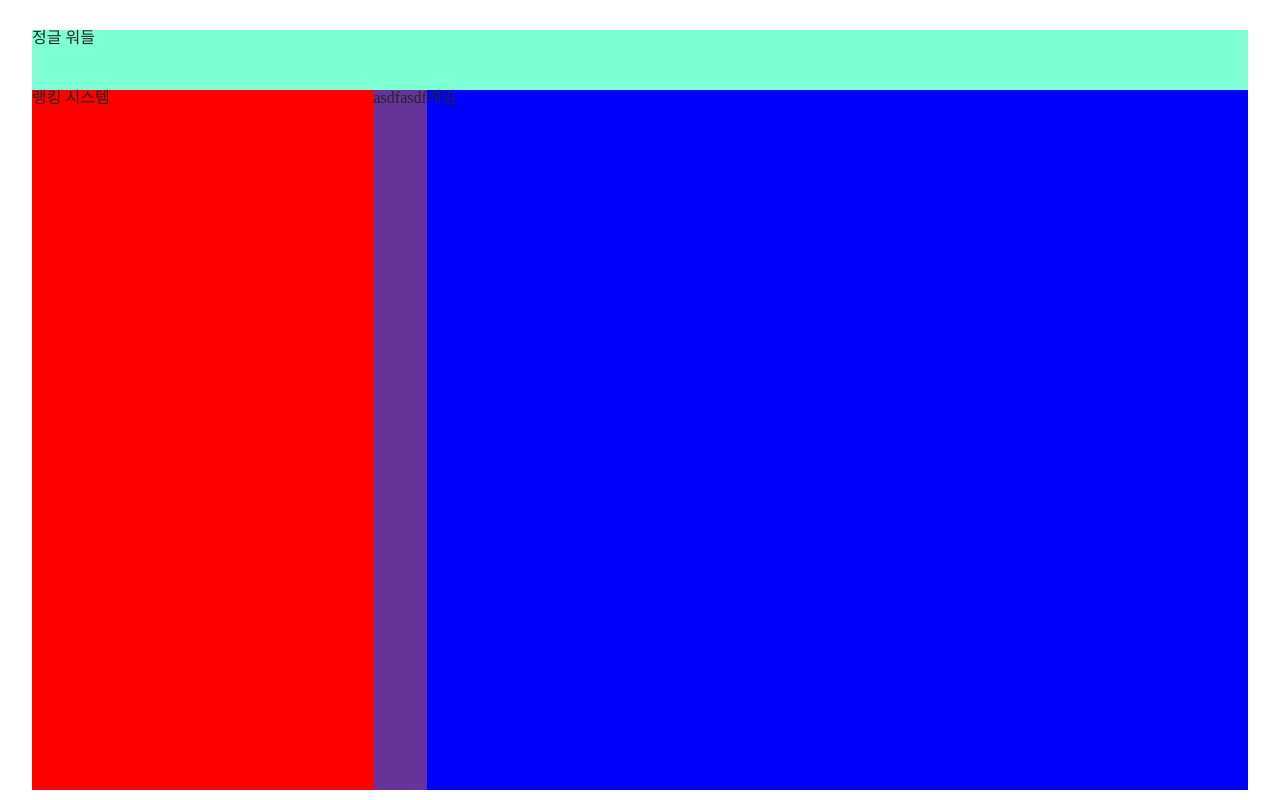
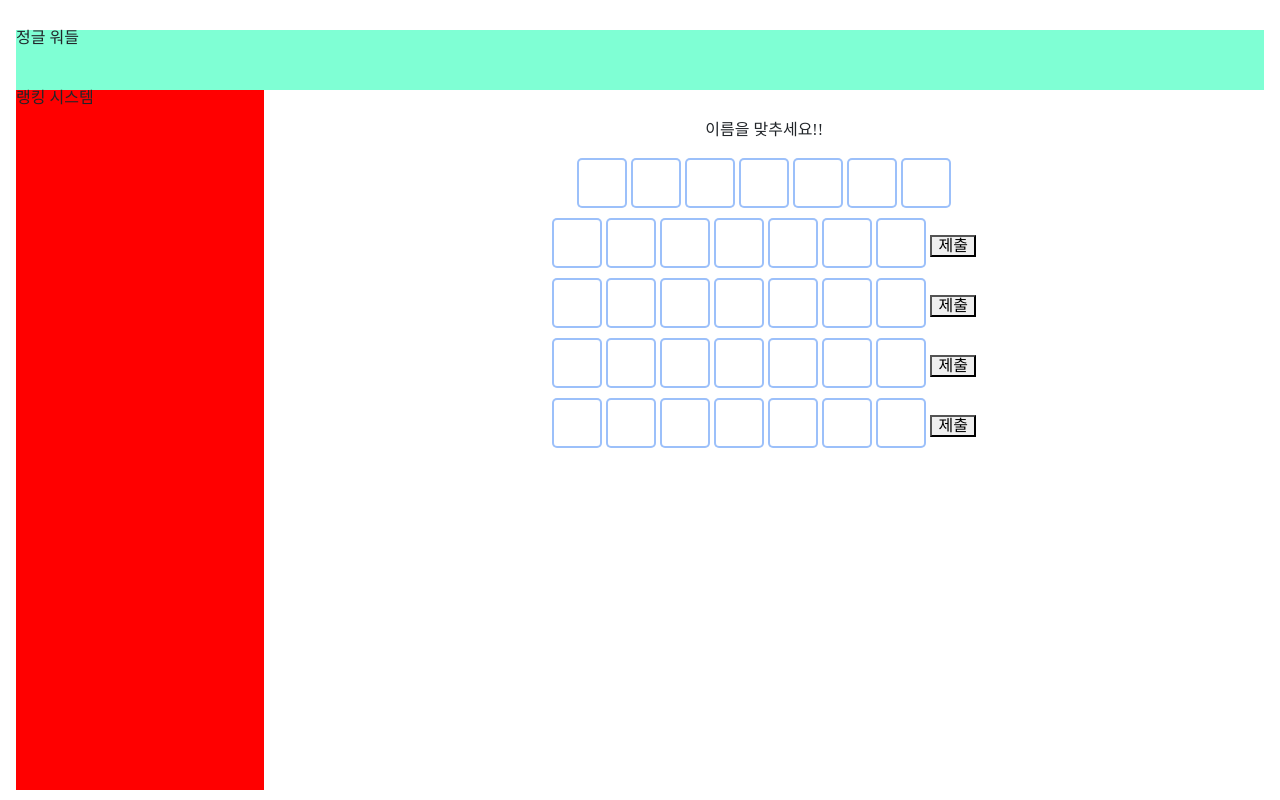
Before and after one commit to wonyoung2257/jungle_week00_project, a Flask app: template templates/main.html in a window 1280 px wide. Run offline with Flask 2, Linux system fonts and the light colour scheme; the template is opened without the code that fills it, so the values that code supplies are empty; some libraries are stand-ins or nearby versions; some web fonts are replaced.

Commit message:
- game 로직 개발 진행중

```diff
--- a/app.py
+++ b/app.py
@@ -11,7 +11,7 @@ db = client.dbexam
 
 @app.route('/')
 def home():
-  return render_template('index.html')
+  return render_template('main.html')
 
 if __name__ == '__main__':
   app.run('0.0.0.0', port=5000, debug =True)
--- a/templates/main.html
+++ b/templates/main.html
@@ -34,8 +34,8 @@
     <link href="/static/css/reset.css" rel="stylesheet" />
     <style>
       .wrapper {
-        padding-left: 2rem;
-        padding-right: 2rem;
+        padding-left: 1rem;
+        padding-right: 1rem;
         margin-top: 30px;
         margin-left: auto;
         margin-right: auto;
@@ -48,7 +48,7 @@
       .main_wrapper {
         display: flex;
         height: 700px;
-        width: auto;
+        /* width: auto; */
         background-color: rebeccapurple;
       }
       .ranking {
@@ -56,8 +56,26 @@
         background-color: red;
       }
       .game {
+        padding: 2rem;
         flex-grow: 3;
-        background-color: blue;
+        background-color: white;
+        box-sizing: border-box;
+        text-align: center;
+      }
+      .game_header {
+        margin-bottom: 20px;
+      }
+      .game_input {
+        width: 50px;
+        height: 50px;
+        font-size: 25px;
+        font-weight: 600;
+        border: 2px solid rgba(59, 130, 246, 0.5);
+        border-radius: 5px;
+        text-align: center;
+      }
+      .input_wrapper {
+        margin-bottom: 10px;
       }
     </style>
   </head>
@@ -67,8 +85,94 @@
       <div class="main_wrapper">
         <div class="ranking">랭킹 시스템</div>
 
-        asdfasdf
-        <div class="game">게임</div>
+        <div class="game">
+          <h2 class="game_header">이름을 맞추세요!!</h2>
+          <p class="input_wrapper input_wrapper0">
+            <input type="text" class="game_input" maxlength="1" />
+            <input type="text" class="game_input" maxlength="1" />
+            <input type="text" class="game_input" maxlength="1" />
+            <input type="text" class="game_input" maxlength="1" />
+            <input type="text" class="game_input" maxlength="1" />
+            <input type="text" class="game_input" maxlength="1" />
+            <input type="text" class="game_input" maxlength="1" />
+          </p>
+          <p class="input_wrapper">
+            <input type="text" class="game_input" />
+            <input type="text" class="game_input" />
+            <input type="text" class="game_input" />
+            <input type="text" class="game_input" />
+            <input type="text" class="game_input" />
+            <input type="text" class="game_input" />
+            <input type="text" class="game_input" />
+            <button class="game_button">제출</button>
+          </p>
+          <p class="input_wrapper">
+            <input type="text" class="game_input" />
+            <input type="text" class="game_input" />
+            <input type="text" class="game_input" />
+            <input type="text" class="game_input" />
+            <input type="text" class="game_input" />
+            <input type="text" class="game_input" />
+            <input type="text" class="game_input" />
+            <button class="game_button">제출</button>
+          </p>
+          <p class="input_wrapper">
+            <input type="text" class="game_input" />
+            <input type="text" class="game_input" />
+            <input type="text" class="game_input" />
+            <input type="text" class="game_input" />
+            <input type="text" class="game_input" />
+            <input type="text" class="game_input" />
+            <input type="text" class="game_input" />
+            <button class="game_button">제출</button>
+          </p>
+          <p class="input_wrapper">
+            <input type="text" class="game_input" />
+            <input type="text" class="game_input" />
+            <input type="text" class="game_input" />
+            <input type="text" class="game_input" />
+            <input type="text" class="game_input" />
+            <input type="text" class="game_input" />
+            <input type="text" class="game_input" />
+            <button class="game_button">제출</button>
+          </p>
+        </div>
+        <script>
+          var replaceAt = function (input, index, character) {
+            return (
+              input.substr(0, index) +
+              character +
+              input.substr(index + character.length)
+            );
+          };
+          let answer = "ㅇㅜㅓㄴㅇㅕㅇ";
+
+          document
+            .querySelector(".input_wrapper0")
+            .addEventListener("keypress", (e) => {
+              if (e.key == "Enter") {
+                let user_input = document.querySelectorAll(".game_input");
+                let temp_answer = answer.split("");
+                // 게임 로직
+                for (let i = 0; i < answer.length; i++) {
+                  if (user_input[i].value === temp_answer[i]) {
+                    temp_answer[i] = "";
+                    user_input[i].style.backgroundColor = "#22C55E";
+                    user_input[i].style.color = "white";
+                  } else if (temp_answer.includes(user_input[i].value)) {
+                    temp_answer[temp_answer.indexOf(user_input[i].value)] = "";
+                    user_input[i].style.backgroundColor = "#EAB308";
+                    user_input[i].style.color = "white";
+                  } else {
+                    user_input[i].style.backgroundColor = "#94A3B8";
+                    user_input[i].style.color = "white";
+                  }
+                  user_input[i].readOnly = true;
+                  console.log(temp_answer);
+                }
+              }
+            });
+        </script>
       </div>
     </div>
   </body>
```
